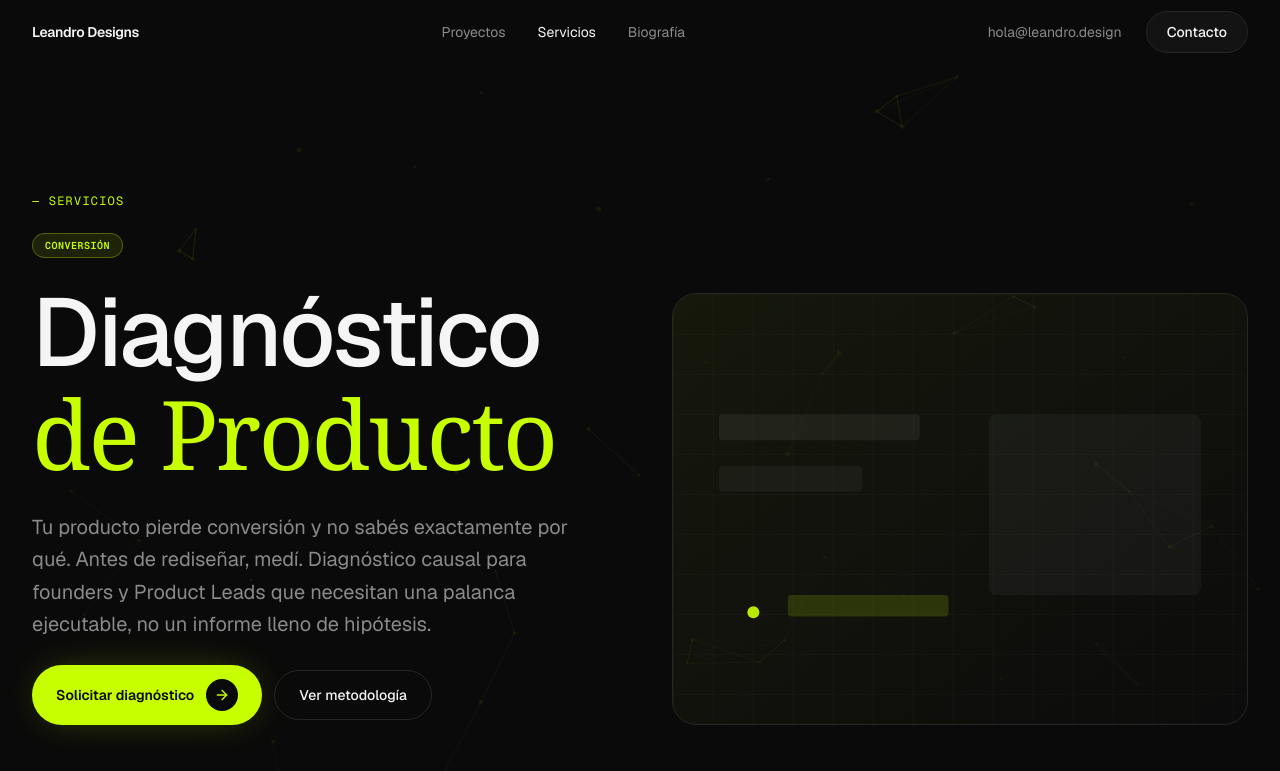
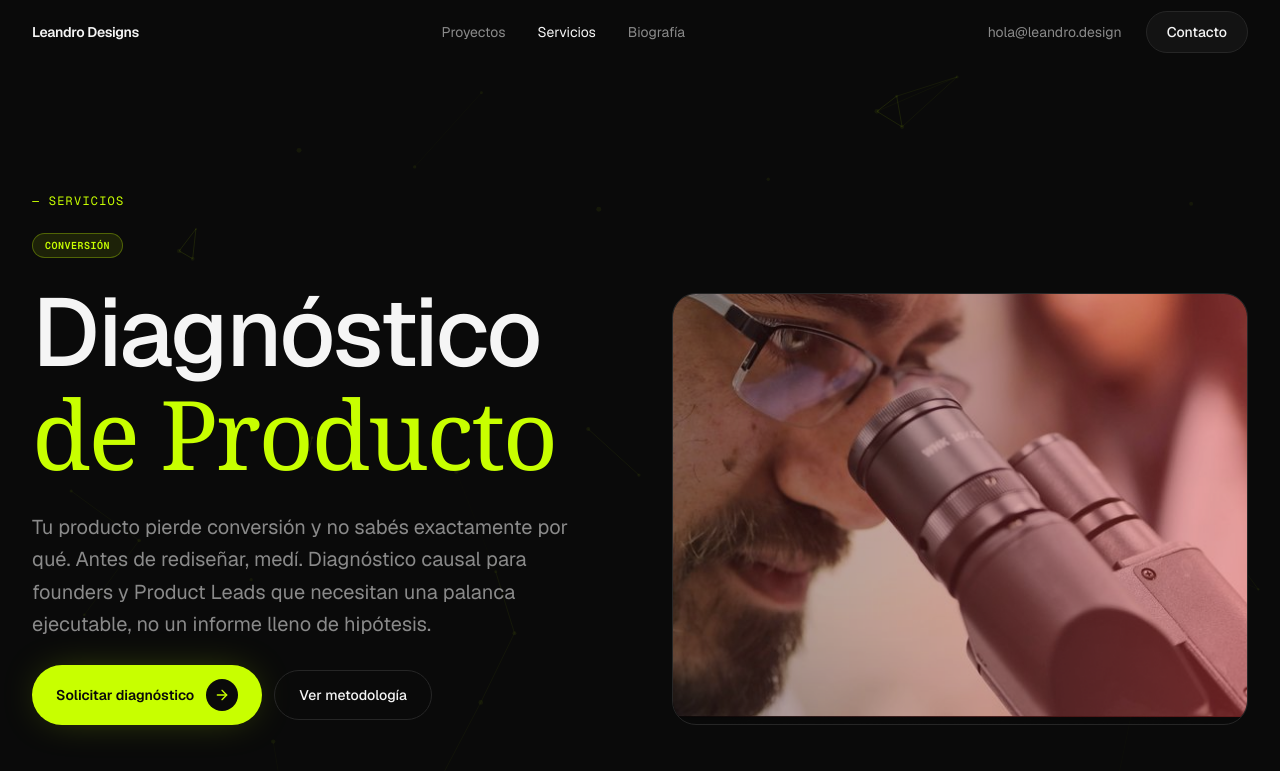
Before and after one commit to leandrodesignux-ux/Leandrobalbian, a Next.js app: page /servicios/consultoria-ux in a window 1280 px wide. Shown: the top 771 px of the page. Built offline with nearby package versions, Linux system fonts and the light colour scheme.

Commit message:
feat: agrega imagen DIAGNOSTICO DE PRODUCTO.png al placeholder del hero de consultoria-ux

```diff
--- a/src/components/sections/ConsultoriaHero.tsx
+++ b/src/components/sections/ConsultoriaHero.tsx
@@ -6,6 +6,7 @@ import { ServiceTabs } from "./ServiceTabs";
 import { PalancaBadge } from "./PalancaTags";
 import { getAccessibleVariants } from "@/lib/motion";
 import { useReducedMotion } from "@/hooks/useReducedMotion";
+import Image from "next/image";
 import { motion } from "framer-motion";
 import { ArrowRight } from "lucide-react";
 
@@ -71,64 +72,15 @@ export function ConsultoriaHero() {
             {/* Right — placeholder for visual */}
             <motion.div
               variants={fadeUp}
-              className="relative aspect-[4/3] w-full overflow-hidden rounded-3xl border border-border bg-elevated/30"
+              className="relative aspect-[4/3] w-full overflow-hidden rounded-3xl border border-border"
             >
-              <div className="absolute inset-0 bg-gradient-to-br from-accent/5 to-transparent" />
-              <svg
-                className="absolute inset-0 h-full w-full"
-                xmlns="http://www.w3.org/2000/svg"
-                preserveAspectRatio="none"
-              >
-                <defs>
-                  <pattern
-                    id="consultoria-grid"
-                    width="40"
-                    height="40"
-                    patternUnits="userSpaceOnUse"
-                  >
-                    <path
-                      d="M 40 0 L 0 0 0 40"
-                      fill="none"
-                      stroke="rgba(255,255,255,0.04)"
-                      strokeWidth="1"
-                    />
-                  </pattern>
-                </defs>
-                <rect width="100%" height="100%" fill="url(#consultoria-grid)" />
-                <rect
-                  x="8%"
-                  y="28%"
-                  width="35%"
-                  height="6%"
-                  rx="4"
-                  fill="rgba(255,255,255,0.06)"
-                />
-                <rect
-                  x="8%"
-                  y="40%"
-                  width="25%"
-                  height="6%"
-                  rx="4"
-                  fill="rgba(255,255,255,0.04)"
-                />
-                <rect
-                  x="55%"
-                  y="28%"
-                  width="37%"
-                  height="42%"
-                  rx="8"
-                  fill="rgba(255,255,255,0.04)"
-                />
-                <circle cx="14%" cy="74%" r="6" fill="#c8ff00" opacity="0.9" />
-                <rect
-                  x="20%"
-                  y="70%"
-                  width="28%"
-                  height="5%"
-                  rx="4"
-                  fill="rgba(200,255,0,0.15)"
-                />
-              </svg>
+              <Image
+                src="/DIAGNOSTICO DE PRODUCTO.png"
+                alt="Diagnóstico de Producto"
+                fill
+                className="object-cover"
+                sizes="(max-width: 1024px) 100vw, 50vw"
+              />
             </motion.div>
           </div>
 
```
Also changed, not shown: public/DIAGNOSTICO DE PRODUCTO.png (added).
